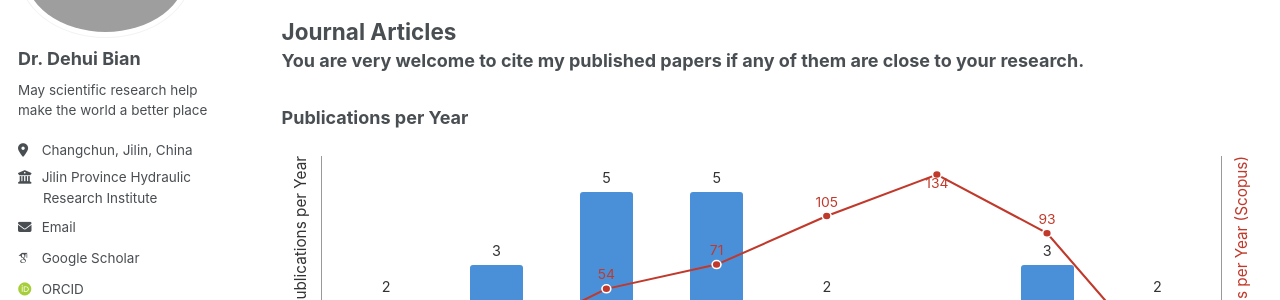
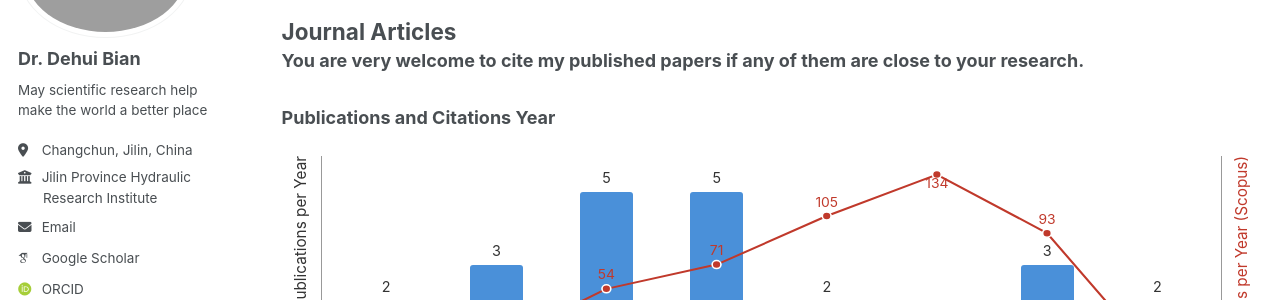
Before and after one commit to DehuiBian/dehuibian.github.io, a Jekyll site: the page built from _pages/publications.html, in a window 1280 px wide and 900 px high. Shown: the part 197-497 px from the top of the window. Built offline with Jekyll 4.4.1, drawn with Linux system fonts in a browser that asks for light colours; some web fonts are replaced; a script bundle is joined from its source files by our own code; library files that are not in the unit come from our copies.

Commit message:
publications.html

```diff
--- a/_pages/publications.html
+++ b/_pages/publications.html
@@ -12,7 +12,7 @@ author_profile: true
 <h2 style="margin-bottom:0.2em;">Journal Articles</h2>
 <h3 style="margin-top:0.2em;">You are very welcome to cite my published papers if any of them are close to your research.</h3>
 
-<h3>Publications per Year</h3>
+<h3>Publications and Citations Year</h3>
 
 <style>
 .pub-chart-wrap {
```
